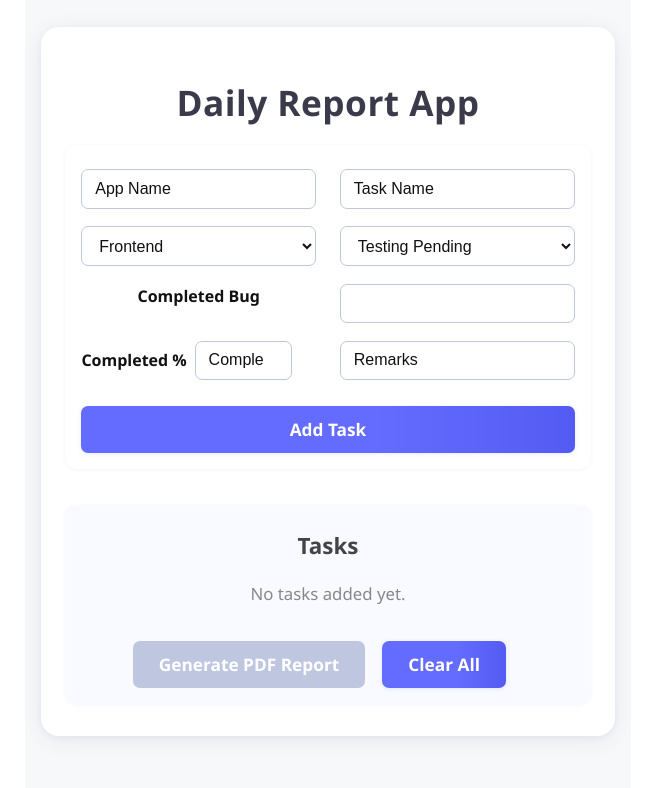
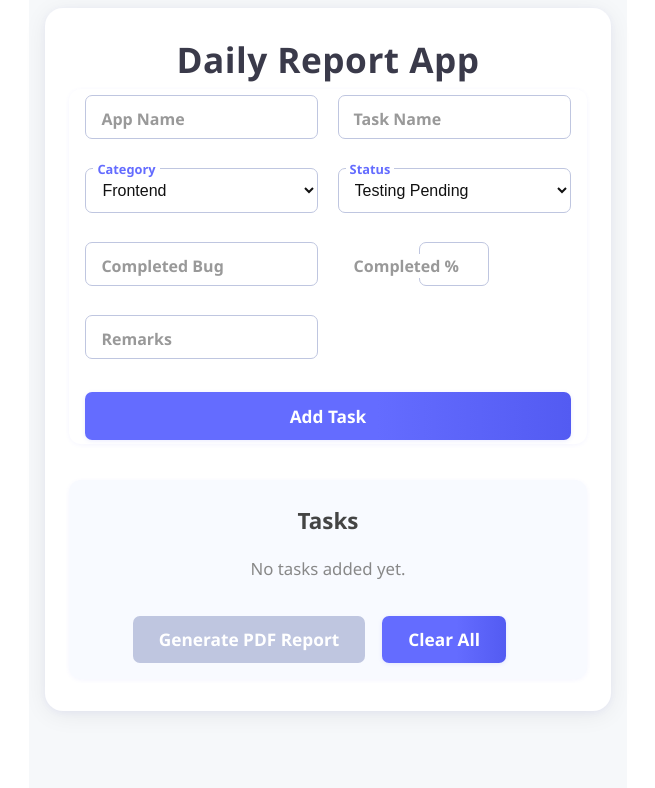
Before and after one commit to jitusuvan/daily-report, a React (Vite) app: page / in a window 1280 px wide. Shown: the top 788 px of the page, without its empty margins (312-967 px from the left). Built offline with nearby package versions, Linux system fonts and the light colour scheme.

Commit message:
Refactor: implement floating label design for form inputs and improve layout for better user experience

```diff
--- a/src/App.css
+++ b/src/App.css
@@ -11,7 +11,7 @@
 
 .container {
   max-width: 700px;
-  margin: 1.2rem auto 2.5rem auto; /* Less top margin */
+  margin:  auto; /* Less top margin */
   padding: 2rem 1.5rem;
   background: #fff;
   border-radius: 18px;
@@ -21,7 +21,8 @@
 h1 {
   font-size: 2.2rem;
   font-weight: 700;
-  margin-bottom: 1.5rem;
+  margin-top: 0rem;
+  margin-bottom: 10px;
   color: #3a3a4a;
   letter-spacing: 0.5px;
 }
@@ -49,6 +50,87 @@ h3 {
   border-radius: 12px;
   margin-bottom: 2.2em;
   box-shadow: 0 1px 4px #646cff11;
+}
+
+.floating-label {
+  position: relative;
+  margin-bottom: 0.3em;
+  width: 100%;
+}
+
+.form-section {
+  display: grid;
+  grid-template-columns: 1fr 1fr;
+  gap: 0.3em 1.2em;
+  background: #fff; /* Changed from #f5f7ff to pure white for better contrast */
+  padding: 0.4em 1em 0.3em 1em;
+  border-radius: 12px;
+  margin-bottom: 2.2em;
+  box-shadow: 0 1px 4px #646cff11;
+}
+
+.floating-label input,
+.floating-label select {
+  width: 100%;
+  padding: 12px 12px 12px 12px;
+  font-size: 1em;
+  border: 1px solid #bfc6e0;
+  border-radius: 7px;
+  background: #fff;
+  color: #111;
+  outline: none;
+  box-sizing: border-box;
+}
+
+.floating-label input:focus,
+.floating-label select:focus {
+  border-color: #646cff;
+}
+
+.floating-label label {
+  position: absolute;
+  top: 12px;
+  left: 12px;
+  color: #999;
+  font-size: 1em;
+  font-weight: 600;
+  pointer-events: none;
+  transition: all 0.2s ease-out;
+  background: white;
+  padding: 0 4px;
+  border-radius: 4px;
+}
+
+.floating-label input:focus + label,
+.floating-label input:not(:placeholder-shown) + label,
+.floating-label select:focus + label,
+.floating-label select:not([value=""]) + label {
+  top: -8px;
+  left: 8px;
+  font-size: 0.8em;
+  color: #646cff;
+}
+
+/* Fix smaller input width for Completed % */
+.floating-label input[type="number"] {
+  max-width: 100%;
+  padding: 12px 12px 12px 12px;
+}
+
+/* Adjust label position for Completed % */
+.floating-label:nth-child(12) label {
+  top: 10px;
+  left: 10px;
+}
+
+/* Make Completed % input container span only one column */
+.form-section > .floating-label:nth-child(12) {
+  grid-column: 2 / 3;
+}
+
+/* Make Completed Bug input container span only one column */
+.form-section > .floating-label:nth-child(11) {
+  grid-column: 1 / 2;
 }
 
 .form-section input,
@@ -87,7 +169,7 @@ h3 {
   cursor: pointer;
   font-weight: bold;
   font-size: 1.08em;
-  margin-top: 0.5em;
+  margin-top: 0.3em;
   box-shadow: 0 1px 4px #646cff22;
   transition: background 0.2s, transform 0.1s;
 }
@@ -162,6 +244,52 @@ h3 {
   transform: translateY(-2px) scale(1.03);
 }
 
+.floating-label {
+  position: relative;
+  margin-bottom: 1.5em;
+}
+
+.floating-label input,
+.floating-label select {
+  width: 100%;
+  padding: 12px 12px 12px 12px;
+  font-size: 1em;
+  border: 1px solid #bfc6e0;
+  border-radius: 7px;
+  background: #fff;
+  color: #111;
+  outline: none;
+}
+
+.floating-label input:focus,
+.floating-label select:focus {
+  border-color: #646cff;
+}
+
+.floating-label label {
+  position: absolute;
+  top: 12px;
+  left: 12px;
+  color: #999;
+  font-size: 1em;
+  font-weight: 600;
+  pointer-events: none;
+  transition: all 0.2s ease-out;
+  background: white;
+  padding: 0 4px;
+  border-radius: 4px;
+}
+
+.floating-label input:focus + label,
+.floating-label input:not(:placeholder-shown) + label,
+.floating-label select:focus + label,
+.floating-label select:not([value=""]) + label {
+  top: -8px;
+  left: 8px;
+  font-size: 0.8em;
+  color: #646cff;
+}
+
 @media (max-width: 700px) {
   .container {
     padding: 1.2rem 0.2rem;
--- a/src/App.jsx
+++ b/src/App.jsx
@@ -195,59 +195,90 @@ function App() {
     <div className="container">
       <h1>Daily Report App</h1>
       <div className="form-section">
+        <div className="floating-label">
           <input
+            id="appNameInput"
             type="text"
-          placeholder="App Name"
             value={appName}
             onChange={(e) => setAppName(e.target.value)}
+            placeholder=" "
           />
+          <label htmlFor="appNameInput">App Name</label>
+        </div>
+        <div className="floating-label">
           <input
+            id="taskNameInput"
             type="text"
-          placeholder="Task Name"
             value={taskName}
             onChange={(e) => setTaskName(e.target.value)}
+            placeholder=" "
           />
-        <select value={category} onChange={handleCategoryChange}>
+          <label htmlFor="taskNameInput">Task Name</label>
+        </div>
+        <div className="floating-label">
+          <select
+            id="categorySelect"
+            value={category}
+            onChange={handleCategoryChange}
+            placeholder=" "
+          >
             {categoryOptions.map((opt) => (
               <option key={opt} value={opt}>
                 {opt}
               </option>
             ))}
           </select>
-        <select value={status} onChange={handleStatusChange}>
+          <label htmlFor="categorySelect">Category</label>
+        </div>
+        <div className="floating-label">
+          <select
+            id="statusSelect"
+            value={status}
+            onChange={handleStatusChange}
+            placeholder=" "
+          >
             {statusOptions.map((opt) => (
               <option key={opt} value={opt}>
                 {opt}
               </option>
             ))}
           </select>
-        <label htmlFor="completedBugInput" style={{ display: 'block', marginBottom: '4px' }}>Completed Bug</label>
+          <label htmlFor="statusSelect">Status</label>
+        </div>
+        <div className="floating-label">
           <input
             id="completedBugInput"
             type="text"
-          placeholder=""
             min="0"
             value={completedBugsId}
             onChange={(e) => setCompletedBugsId(e.target.value)}
+            placeholder=" "
           />
-        <label style={{ display: "flex", alignItems: "center", gap: "0.5em" }}>
-          Completed %
+          <label htmlFor="completedBugInput">Completed Bug</label>
+        </div>
+        <div className="floating-label">
           <input
+            id="completedPercentInput"
             type="number"
-            placeholder="Completed %"
             min="0"
             max="100"
             value={completedPercent}
             onChange={(e) => setCompletedPercent(e.target.value)}
-            style={{ width: "70px" }}
+            placeholder=" "
+            style={{ width: '70px' }}
           />
-        </label>
+          <label htmlFor="completedPercentInput">Completed %</label>
+        </div>
+        <div className="floating-label">
           <input
+            id="remarksInput"
             type="text"
-          placeholder="Remarks"
             value={remarks}
             onChange={(e) => setRemarks(e.target.value)}
+            placeholder=" "
           />
+          <label htmlFor="remarksInput">Remarks</label>
+        </div>
         <button onClick={handleAddTask}>
           {editIndex > -1 ? "Save Task" : "Add Task"}
         </button>
```
Lines whose indentation alone changed are shown as unchanged.
